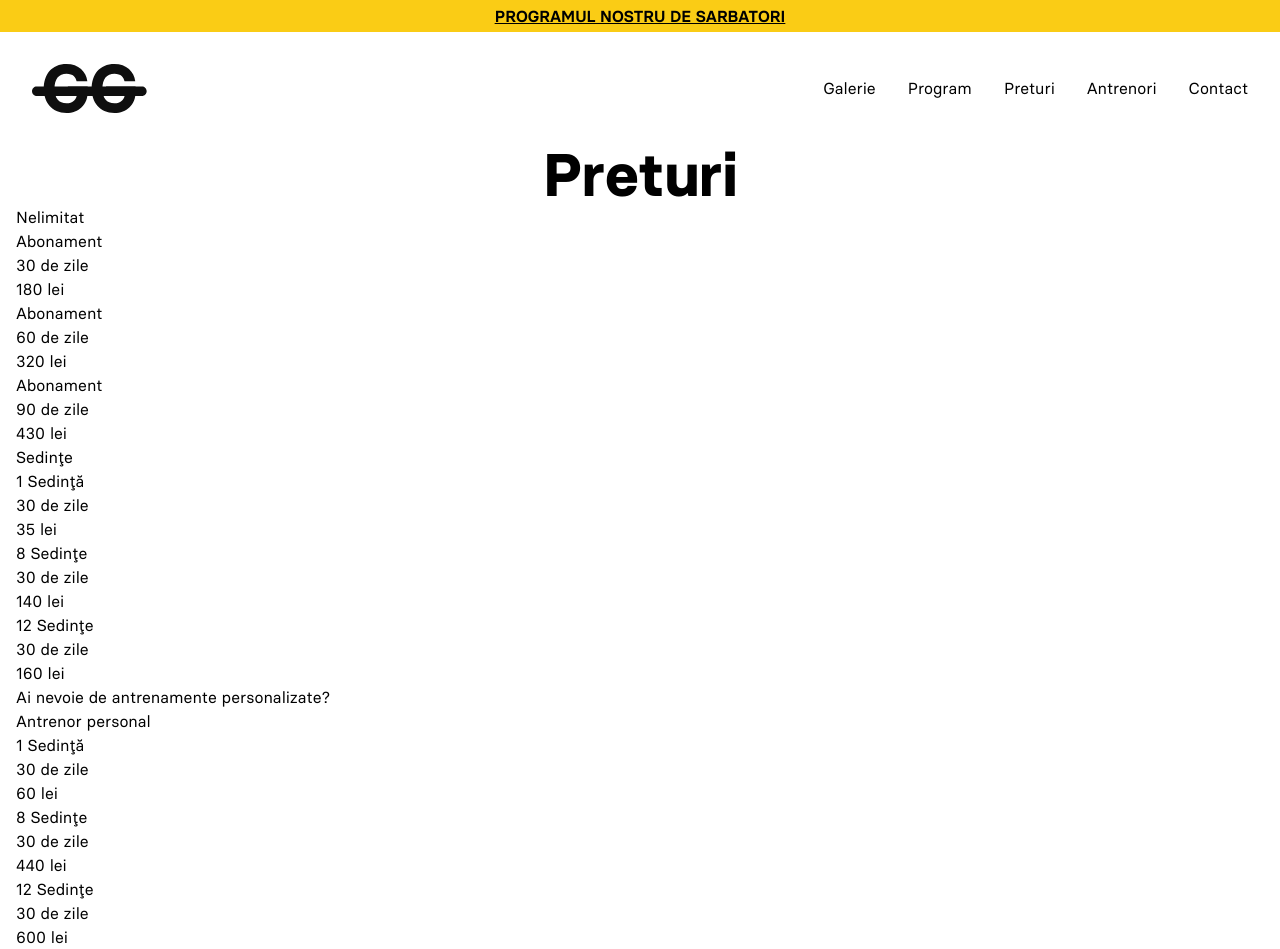
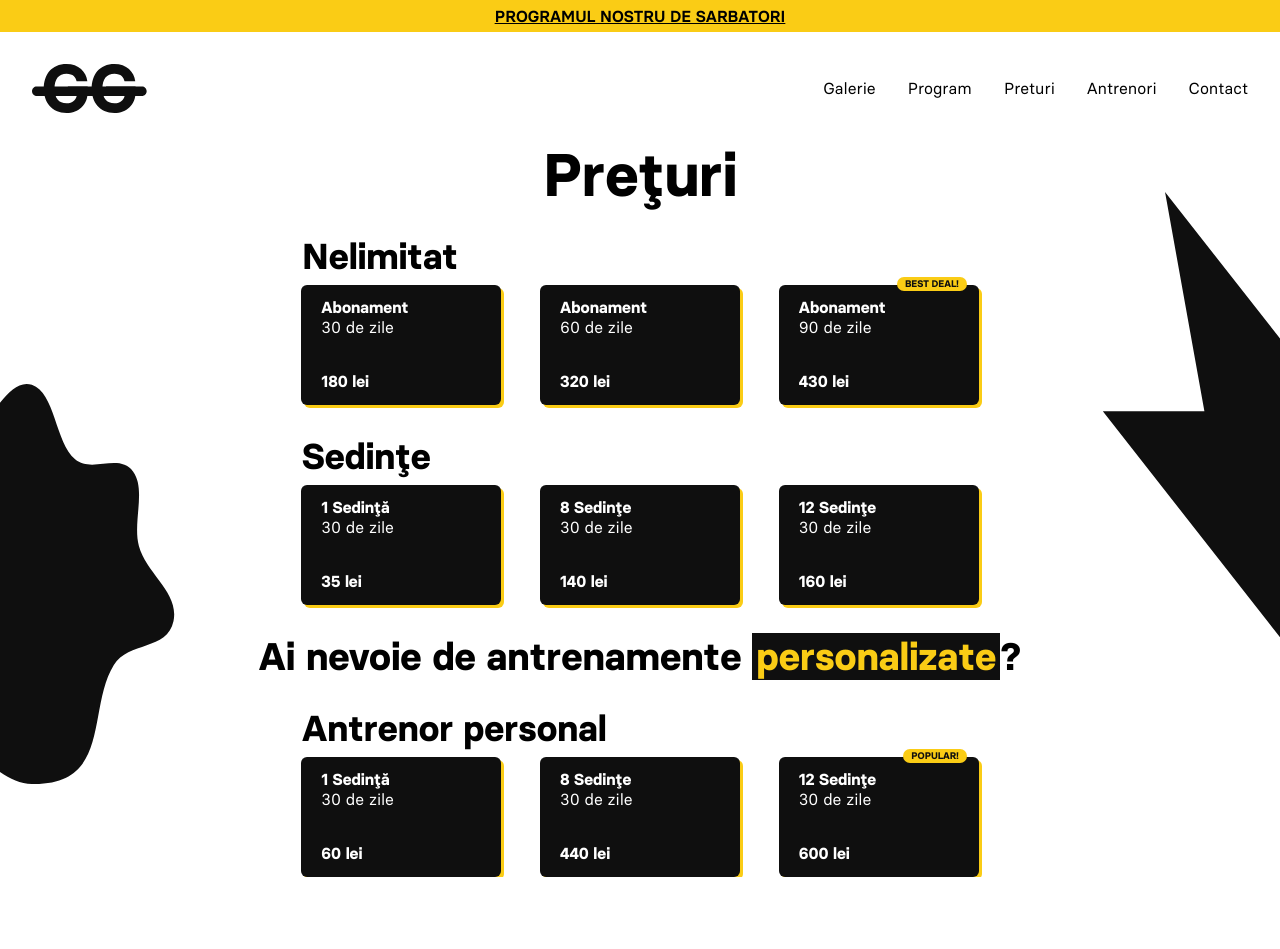
Before and after one commit to createdigital-ro/galagym, a Next.js app: page /preturi in a window 1280 px wide. After the commit the page ends 877 px from the top, so only its background shows below. Built offline with nearby package versions, Linux system fonts and the light colour scheme.

Commit message:
prices page complete

```diff
--- a/app/(main)/preturi/page.tsx
+++ b/app/(main)/preturi/page.tsx
@@ -1,31 +1,48 @@
+import Image from "next/image";
+
 type Memberships = {
   type: string;
   days: number;
   price: number;
+  tag: string;
 }[];
 
 const Preturi = () => {
   const memberships = {
     unlimited: [
-      { type: "Abonament", days: 30, price: 180 },
-      { type: "Abonament", days: 60, price: 320 },
-      { type: "Abonament", days: 90, price: 430 },
+      { type: "Abonament", days: 30, price: 180, tag: "" },
+      { type: "Abonament", days: 60, price: 320, tag: "" },
+      { type: "Abonament", days: 90, price: 430, tag: "BEST DEAL" },
     ],
     limited: [
-      { type: "1 Sedință", days: 30, price: 35 },
-      { type: "8 Sedințe", days: 30, price: 140 },
-      { type: "12 Sedințe", days: 30, price: 160 },
+      { type: "1 Sedință", days: 30, price: 35, tag: "" },
+      { type: "8 Sedințe", days: 30, price: 140, tag: "" },
+      { type: "12 Sedințe", days: 30, price: 160, tag: "" },
     ],
     personalTrainer: [
-      { type: "1 Sedință", days: 30, price: 60 },
-      { type: "8 Sedințe", days: 30, price: 440 },
-      { type: "12 Sedințe", days: 30, price: 600 },
+      { type: "1 Sedință", days: 30, price: 60, tag: "" },
+      { type: "8 Sedințe", days: 30, price: 440, tag: "" },
+      { type: "12 Sedințe", days: 30, price: 600, tag: "POPULAR" },
     ],
   };
   return (
     <div>
-      <h1 className="text-3xl sm:text-5xl lg:text-6xl font-bold text-center">
-        Preturi
+      <Image
+        src="/blob.svg"
+        alt="Background element"
+        width={100}
+        height={100}
+        className="hidden sm:block md:hidden lg:block absolute left-0 top-96 w-[90px] h-[400px] lg:w-[130px] xl:w-[200px] lg:h-[400px]"
+      />
+      <Image
+        src="/lightning.svg"
+        alt="Background element"
+        width={130}
+        height={130}
+        className="hidden sm:block md:hidden lg:block absolute right-0 top-48 w-[90px] h-[400px] lg:w-[130px] xl:w-[200px] lg:h-[500px]"
+      />
+      <h1 className="text-4xl sm:text-5xl lg:text-6xl font-bold text-center">
+        Prețuri
       </h1>
       <div>
         <MembershipCategory
@@ -34,8 +51,12 @@ const Preturi = () => {
         />
         <MembershipCategory title="Sedințe" memberships={memberships.limited} />
         <div>
-          <h3>
-            Ai nevoie de antrenamente <span>personalizate</span>?
+          <h3 className="font-bold mt-8 text-center text-3xl md:text-4xl lg:text-[2.40rem]">
+            Ai nevoie de antrenamente{" "}
+            <span className="bg-[#0f0f0f] text-yellow-400 px-1">
+              personalizate
+            </span>
+            ?
           </h3>
           <MembershipCategory
             title="Antrenor personal"
@@ -53,18 +74,25 @@ const PriceContainer = ({
   type,
   price,
   days,
+  tag,
 }: {
   type: string;
   price: number;
   days: number;
+  tag: string;
 }) => {
   return (
-    <div>
-      <div>
-        <p>{type}</p>
+    <div className="bg-[#0f0f0f] text-white rounded-md w-[200px] py-3 px-5 mx-auto shadow-[3px_3px] shadow-yellow-400 hover:scale-105 relative">
+      {tag && (
+        <span className="bg-yellow-400 rounded-full text-[#0f0f0f] text-[.60rem] px-2 font-bold absolute -top-2 right-3">
+          {tag}!
+        </span>
+      )}
+      <div className="flex flex-col leading-5">
+        <p className="font-bold">{type}</p>
         <p>{days} de zile</p>
       </div>
-      <p>{price} lei</p>
+      <p className="mt-8 font-bold">{price} lei</p>
     </div>
   );
 };
@@ -78,15 +106,22 @@ const MembershipCategory = ({
 }) => {
   return (
     <div>
-      <h3>{title}</h3>
+      <div className="lg:max-w-[700px] lg:mx-auto">
+        <h3 className="text-center font-bold text-2xl mt-8 mb-2 lg:text-4xl lg:text-left lg:ml-3 md:text-3xl">
+          {title}
+        </h3>
+        <div className="grid grid-cols-1 md:grid-cols-3 md:max-w-[700px] md:mx-auto gap-4">
           {memberships.map((m, index) => (
             <PriceContainer
               key={index}
               type={m.type}
               price={m.price}
               days={m.days}
+              tag={m.tag}
             />
           ))}
         </div>
+      </div>
+    </div>
   );
 };
```
Lines whose indentation alone changed are shown as unchanged.
